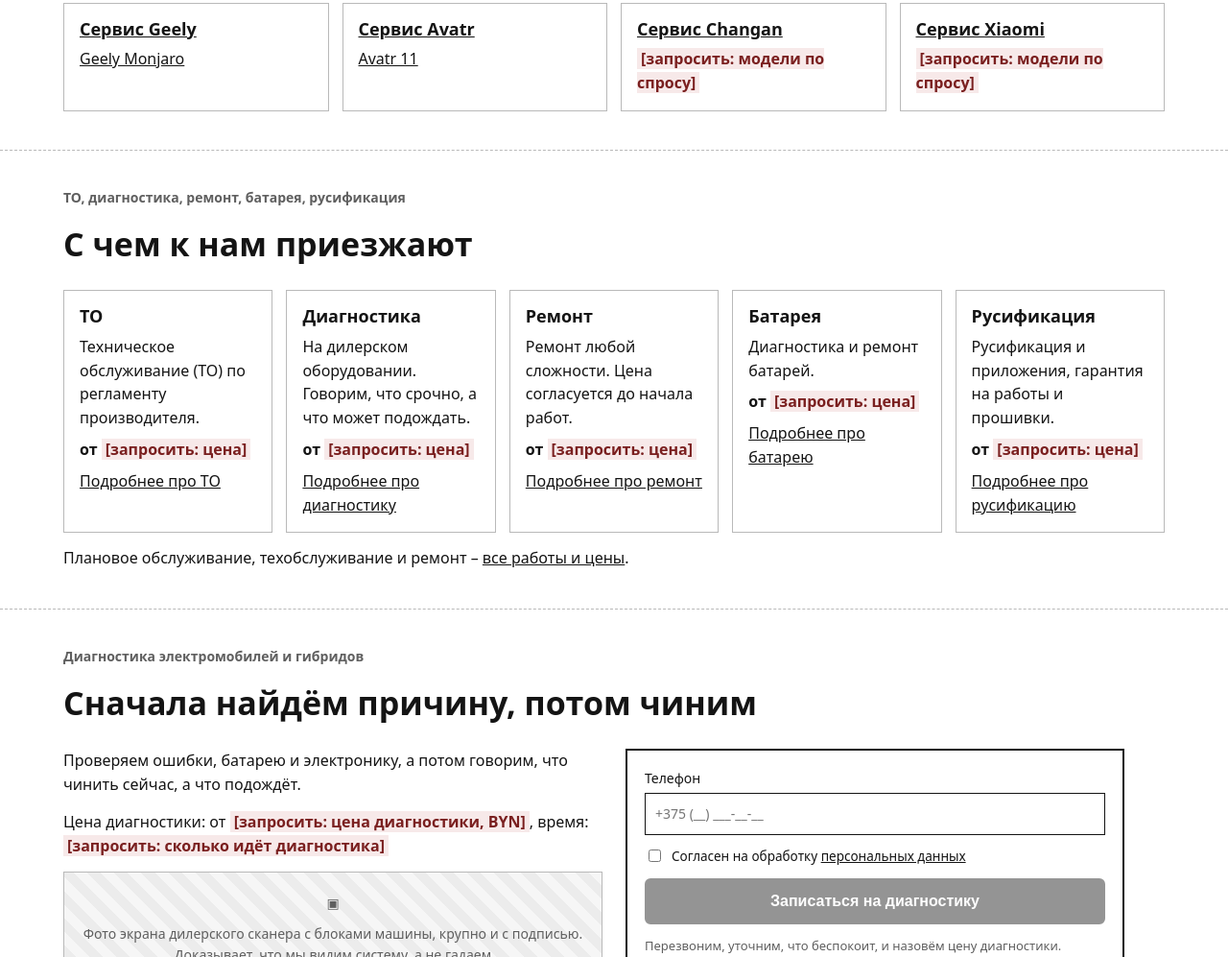
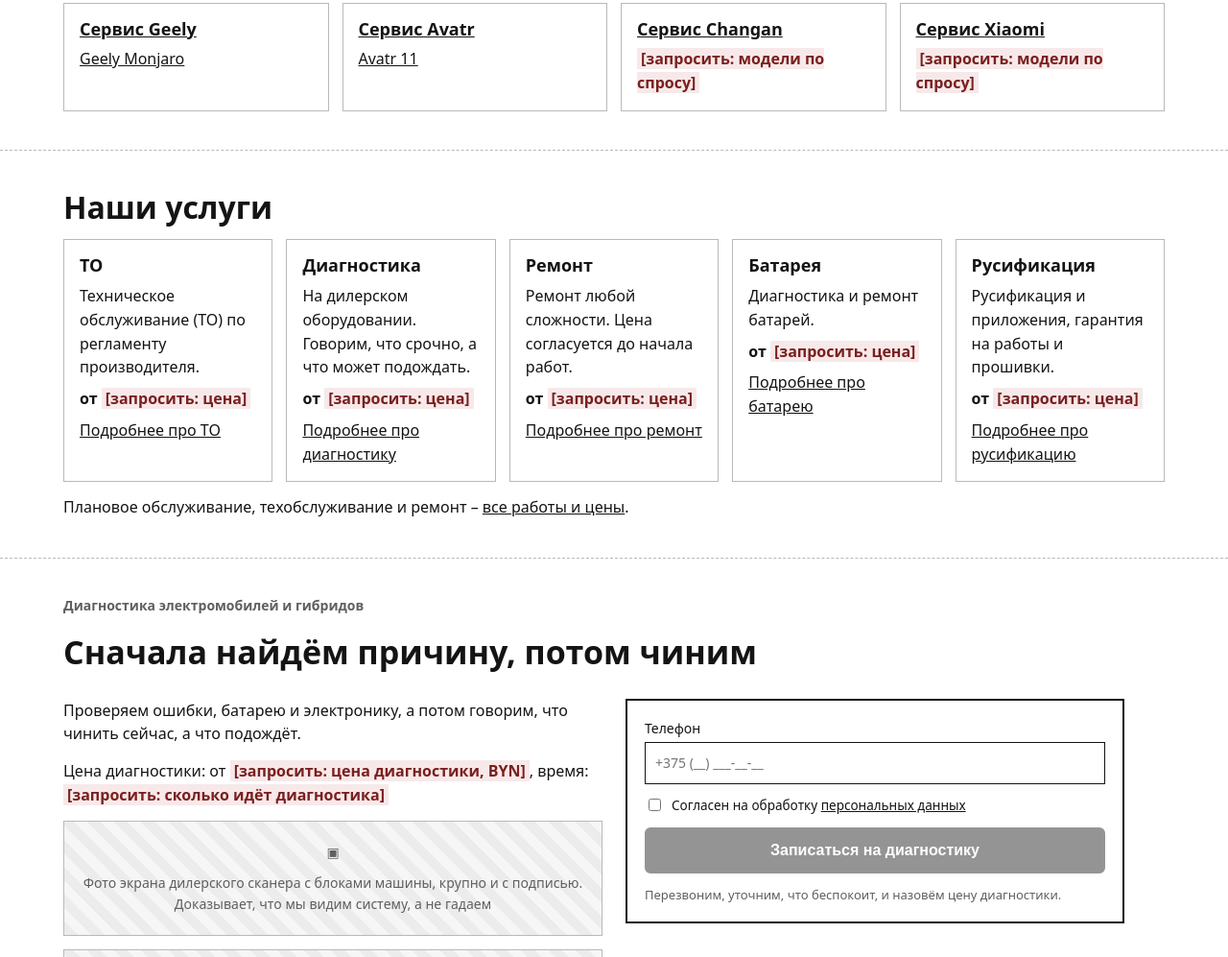
Before and after one commit to tema-mail/evolution-service-minsk-proto, a plain HTML site: page glavnaya.html in a window 1280 px wide. Shown: the part 1172-2169 px from the top of the page at 96% size. Drawn offline with Linux system fonts and the light colour scheme.

Commit message:
Эталоны: простой заголовок «Наши услуги»
Co-Authored-By: Claude Opus 5.5 <noreply@anthropic.com>

```diff
--- a/glavnaya.html
+++ b/glavnaya.html
@@ -237,7 +237,7 @@ body.vz-has-sticky .w-sticky { display: none !important; }
 
   <section class="w-block" id="uslugi" data-n="3" data-name="Основные услуги" data-question="Что вы делаете с машиной?" data-proof="5 основных услуг со ссылкой и ценой от" data-next="Как понять, что с машиной?">
     <div class="w-wrap w-stack">
-      <h2 class="w-kicker">ТО, диагностика, ремонт, батарея, русификация</h2><p class="w-title">С чем к нам приезжают</p>
+      <h2>Наши услуги</h2>
       <div class="w-grid" style="--cols:5;--cols-m:2">
         <article class="w-card"><h3>ТО</h3><p>Техническое обслуживание (ТО) по регламенту производителя.</p><span class="w-price">от <span class="w-ask">[запросить: цена]</span></span><a href="#">Подробнее про ТО</a></article>
         <article class="w-card"><h3>Диагностика</h3><p>На дилерском оборудовании. Говорим, что срочно, а что может подождать.</p><span class="w-price">от <span class="w-ask">[запросить: цена]</span></span><a href="#">Подробнее про диагностику</a></article>
```
Also changed, not shown: lixiang-l9.html (+1 -1 lines).
